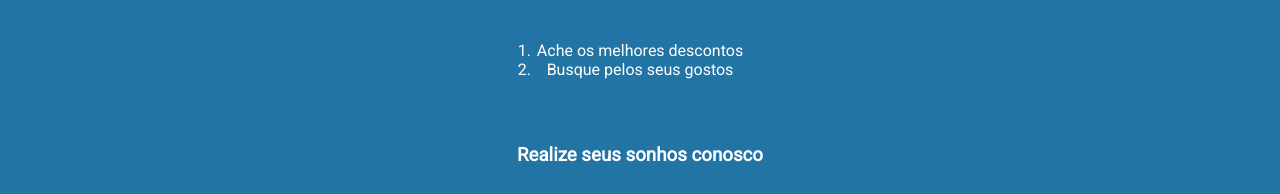
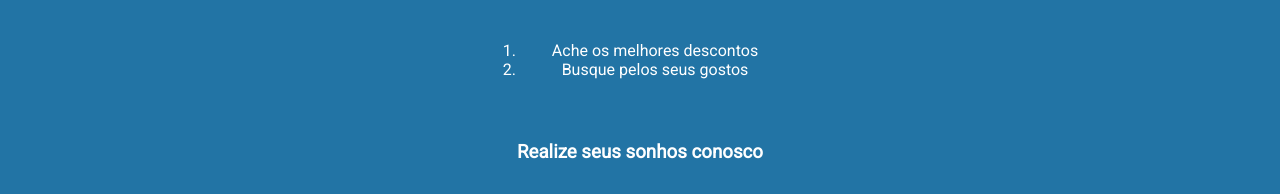
Before and after one commit to future4code/Jhonatan-Zendrine, a plain HTML site: page bugfixes/home.html in a window 1280 px wide. Shown: the part 177-371 px from the top of the page. Drawn offline with Linux system fonts and the light colour scheme.

Commit message:
Modifiquei a regra do id >ol adicionando uma largura e uma altura após isso selecionei a margin auto

```diff
--- a/bugfixes/index.css
+++ b/bugfixes/index.css
@@ -79,11 +79,14 @@ div img {
 }
 
 #container-de-descricao>ol {
-    padding: 0px 0px 3px 0px;
-    width: 210px;
+    padding: 0px 0px 0px 0px;
+    width: 300px;
     height: 100px;
     margin-left: auto;
     margin-right: auto;
+}
+li{
+    margin-left: 30px;
 }
 
 #container-para-comprar {
```
